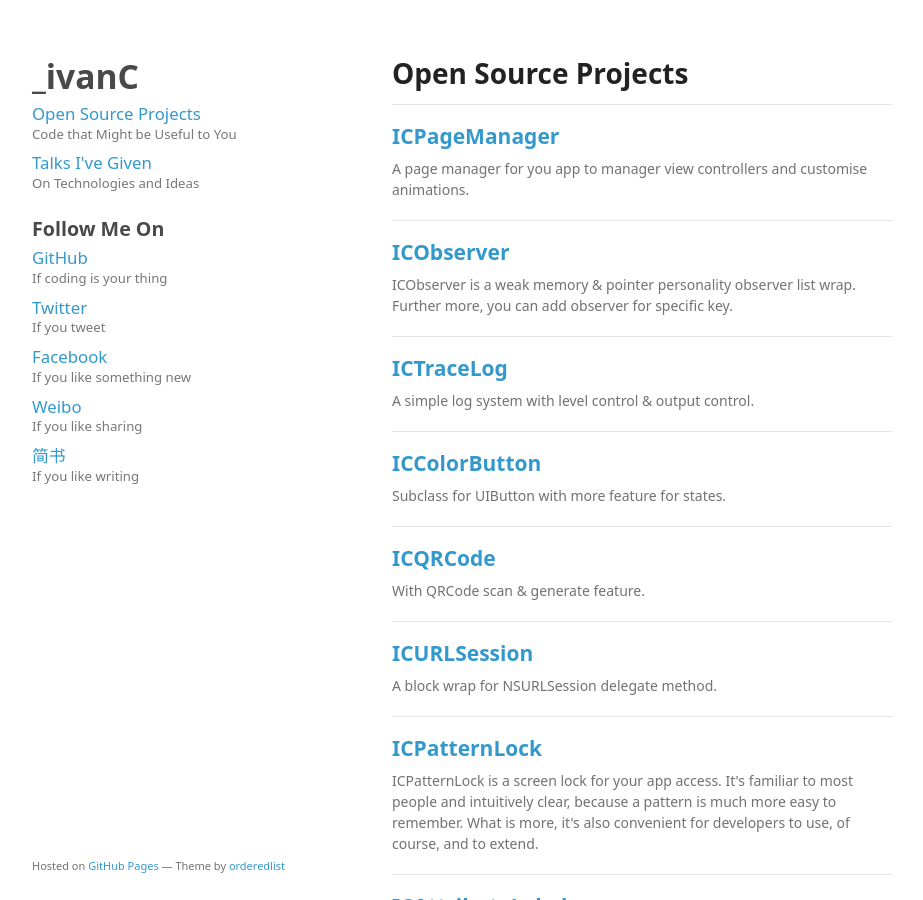
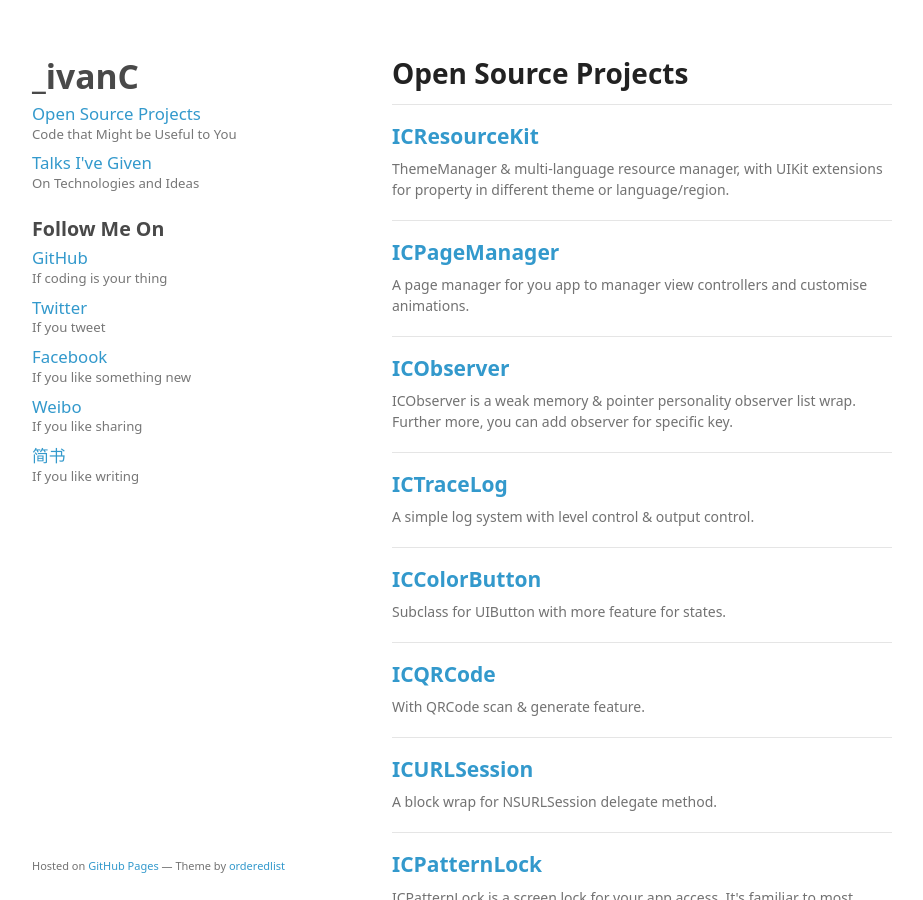
Before and after one commit to IvanChan/IvanChan.github.io, a Jekyll site: the page built from projects.html, in a window 1280 px wide and 900 px high. Shown: the whole window, without its empty margins (178-1101 px from the left). Built offline with Jekyll 4.4.1, drawn with Linux system fonts in a browser that asks for light colours.

Commit message:
update project

```diff
--- a/projects.html
+++ b/projects.html
@@ -2,6 +2,10 @@
 layout: default
 title: Open Source Projects
 ---
+
+<h2><a href="https://github.com/IvanChan/ICResourceKit">ICResourceKit</a></h2>
+<p>ThemeManager & multi-language resource manager, with UIKit extensions for property in different theme or language/region.</p>
+<hr/>
 
 <h2><a href="https://github.com/IvanChan/ICPageManager">ICPageManager</a></h2>
 <p>A page manager for you app to manager view controllers and customise animations.</p>
```
